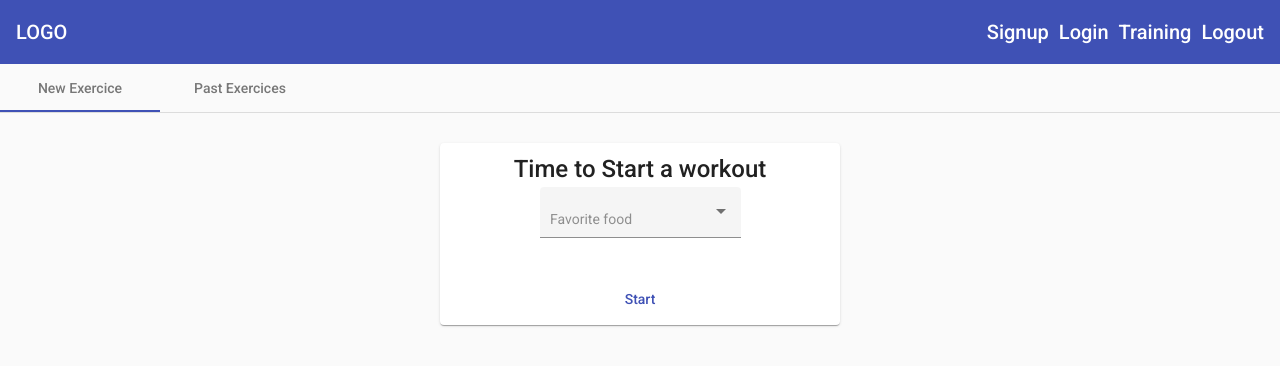
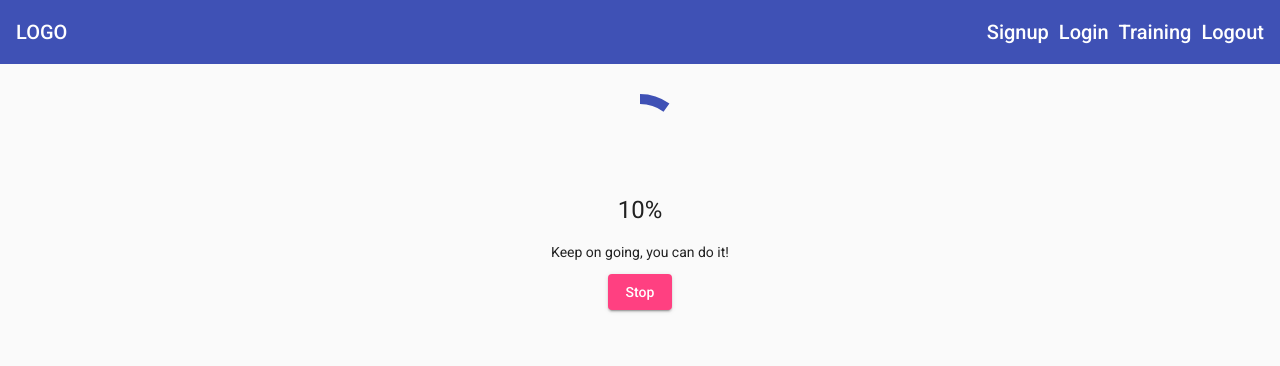
Before and after one commit to Yassineaiss/Angular-Material-Fitness-Tracker-Project, an Angular app: page /training in a window 1280 px wide. Both pictures are taken after a click on the button "Start". Shown: the top 366 px of the page. Built offline with nearby package versions, Linux system fonts and the light colour scheme.

Commit message:
Adding a spinner to the Trainng Screen

```diff
--- a/src/app/material/material.module.ts
+++ b/src/app/material/material.module.ts
@@ -12,6 +12,8 @@
 import {MatTabsModule} from '@angular/material/tabs';
 import {MatCardModule} from '@angular/material/card';
 import {MatSelectModule} from '@angular/material/select';
+import {MatProgressSpinnerModule} from '@angular/material/progress-spinner';
+
 
 
 
@@ -29,7 +31,9 @@
   MatIconModule,
   MatListModule,
   MatTabsModule,
-  MatCardModule,MatSelectModule
+  MatCardModule,
+  MatSelectModule,
+  MatProgressSpinnerModule,
 ];
 
 @NgModule({
--- a/src/app/training/current-training/current-training.component.css
+++ b/src/app/training/current-training/current-training.component.css
@@ -0,0 +1,3 @@
+.current-training{
+  padding:30px;
+}
--- a/src/app/training/current-training/current-training.component.html
+++ b/src/app/training/current-training/current-training.component.html
@@ -1 +1,9 @@
-<p>current-training works!</p>
+<section
+  class="current-training"
+  fxLayout="column"
+  fxLayoutAlign="center center">
+  <mat-progress-spinner mode="determinate" [value]="progress"></mat-progress-spinner>
+  <h1>{{progress}}%</h1>
+  <p>Keep on going, you can do it!</p>
+  <button mat-raised-button color="accent"> Stop</button>
+</section>
--- a/src/app/training/current-training/current-training.component.ts
+++ b/src/app/training/current-training/current-training.component.ts
@@ -6,10 +6,13 @@
   styleUrls: ['./current-training.component.css']
 })
 export class CurrentTrainingComponent implements OnInit {
-
+progress=0
   constructor() { }
 
   ngOnInit(): void {
+    setInterval(() =>{
+  this.progress=this.progress + 5;
+    }, 1000)
   }
 
 }
--- a/src/app/training/new-training/new-training.component.html
+++ b/src/app/training/new-training/new-training.component.html
@@ -20,7 +20,7 @@
       </mat-form-field>
     </mat-card-content>
     <mat-card-actions fxLayoutAlign="center">
-      <button type="submit" color="primary" mat-button >Start</button>
+      <button type="submit" color="primary" mat-button (click)="onStartTraining()">Start</button>
     </mat-card-actions>
   </mat-card>
 </section>
--- a/src/app/training/new-training/new-training.component.ts
+++ b/src/app/training/new-training/new-training.component.ts
@@ -1,15 +1,16 @@
-import { Component, OnInit } from '@angular/core';
+import { Component, EventEmitter, OnInit, Output } from '@angular/core';
 
 @Component({
   selector: 'app-new-training',
   templateUrl: './new-training.component.html',
-  styleUrls: ['./new-training.component.css']
+  styleUrls: ['./new-training.component.css'],
 })
 export class NewTrainingComponent implements OnInit {
+  @Output() trainingStart = new EventEmitter<void>();
+  constructor() {}
 
-  constructor() { }
-
-  ngOnInit(): void {
+  ngOnInit(): void {}
+  onStartTraining() {
+    this.trainingStart.emit();
   }
-
 }
--- a/src/app/training/training.component.html
+++ b/src/app/training/training.component.html
@@ -1,8 +1,11 @@
-<mat-tab-group>
+<mat-tab-group *ngIf="!ongoingTraining">
   <mat-tab label="New Exercice">
-    <app-new-training> </app-new-training>
+    <app-new-training (trainingStart)="ongoingTraining= true"> </app-new-training>
   </mat-tab>
   <mat-tab label="Past Exercices">
     <app-past-training> </app-past-training>
   </mat-tab>
-</mat-tab-group>
+</mat-tab-group >
+<app-current-training *ngIf="ongoingTraining" >
+
+</app-current-training>
--- a/src/app/training/training.component.ts
+++ b/src/app/training/training.component.ts
@@ -6,7 +6,7 @@
   styleUrls: ['./training.component.css']
 })
 export class TrainingComponent implements OnInit {
-
+  ongoingTraining=false;
   constructor() { }
 
   ngOnInit(): void {
```
